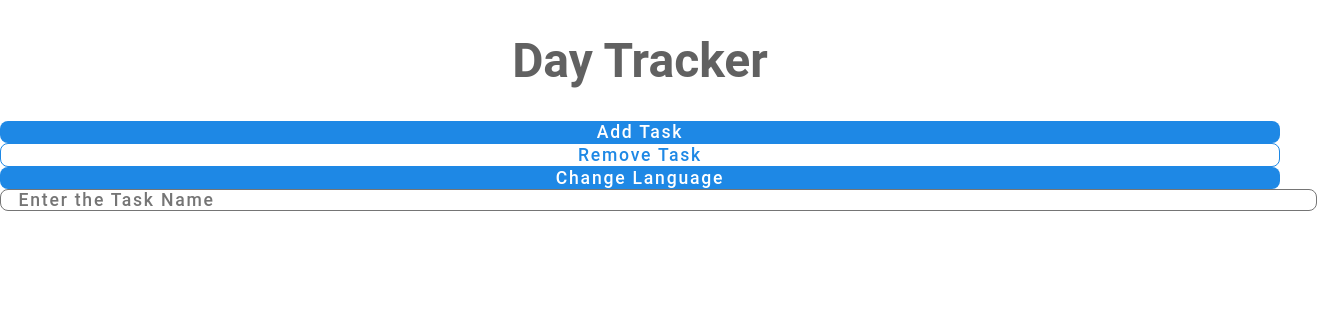
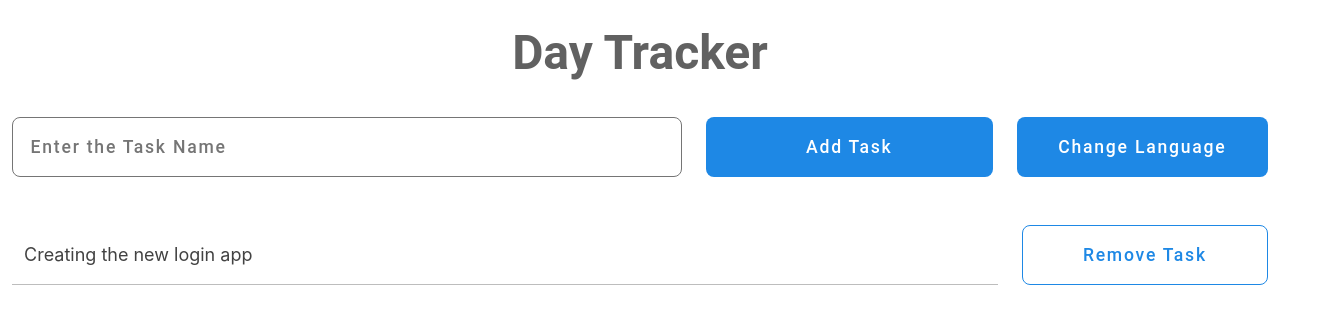
Before and after one commit to RiteshSinha919/day-tracker, a React (Create React App) app: page / in a window 1280 px wide. Shown: the top 324 px of the page, 1317 px wide, since content can reach past the window. Built offline with nearby package versions, Linux system fonts and the light colour scheme.

Commit message:
added taskBucket to inputstore

```diff
--- a/src/App.css
+++ b/src/App.css
@@ -1,40 +1,11 @@
+* {
+  box-sizing: border-box;
+  padding: 0;
+  margin: 0;
+}
+
 .App {
   display: flex;
   justify-content: center;
   align-items: center;
 }
-
-.App-logo {
-  height: 40vmin;
-  pointer-events: none;
-}
-
-@media (prefers-reduced-motion: no-preference) {
-  .App-logo {
-    animation: App-logo-spin infinite 20s linear;
-  }
-}
-
-.App-header {
-  background-color: #282c34;
-  min-height: 100vh;
-  display: flex;
-  flex-direction: column;
-  align-items: center;
-  justify-content: center;
-  font-size: calc(10px + 2vmin);
-  color: white;
-}
-
-.App-link {
-  color: #61dafb;
-}
-
-@keyframes App-logo-spin {
-  from {
-    transform: rotate(0deg);
-  }
-  to {
-    transform: rotate(360deg);
-  }
-}
--- /dev/null
+++ b/src/routes/TrackerPage/TaskItem/index.tsx
@@ -0,0 +1,27 @@
+import React from "react";
+import {
+  TaskItemContainer,
+  TaskItemContent,
+  RemoveButtonContainer,
+} from "./styledComponents";
+import CustomButton from "../../../components/CustomButton";
+import { useTranslation } from "react-i18next";
+
+interface TaskItemProps {
+  taskName: string;
+}
+
+const TaskItem: React.FC = (props: TaskItemProps) => {
+  const { taskName } = props;
+  const { t } = useTranslation();
+  return (
+    <TaskItemContainer>
+      <TaskItemContent>{taskName}</TaskItemContent>
+      <RemoveButtonContainer>
+        <CustomButton buttonText={t("removeTask")} buttonType="secondary" />
+      </RemoveButtonContainer>
+    </TaskItemContainer>
+  );
+};
+
+export default TaskItem;
--- /dev/null
+++ b/src/routes/TrackerPage/TaskItem/styledComponents.ts
@@ -0,0 +1,30 @@
+import styled from "styled-components";
+
+export const TaskItemContainer = styled.div`
+  width: 100%;
+  height: 60px;
+  display: flex;
+  justify-content: flex-start;
+  align-items: center;
+  margin: 12px 0;
+`;
+
+export const TaskItemContent = styled.div`
+  width: 80%;
+  height: 100%;
+  margin: 0 12px;
+  padding: 0 12px;
+  font-size: 18px;
+  font-weight: 400;
+  color: ${(props) => props.theme.colors.grey800};
+  display: flex;
+  align-items: center;
+  justify-content: flex-start;
+  border-bottom: 1px solid ${(props) => props.theme.colors.grey400};
+`;
+
+export const RemoveButtonContainer = styled.div`
+  width: 20%;
+  margin: 0 12px;
+  height: 100%;
+`;
--- a/src/routes/TrackerPage/index.tsx
+++ b/src/routes/TrackerPage/index.tsx
@@ -2,30 +2,76 @@ import React from "react";
 import Title from "../../components/Title";
 import CustomButton from "../../components/CustomButton";
 import CustomInput from "../../components/CustomInput";
-import { TrackerPageContainer } from "./styledComponents";
+import TaskItem from "./TaskItem";
+import {
+  TrackerPageContainer,
+  LanguageSwitcherContainer,
+  TaskAdderContainer,
+  TrackerPageAdderSection,
+  AddButtonContainer,
+  InputConatiner,
+} from "./styledComponents";
 import { useTranslation } from "react-i18next";
 import LanguageSwitcher from "../../utils/LanguageSwitchUtils.ts";
+import { observer } from "mobx-react-lite";
+import { inputStore } from "../../stores/InputStore";
 
-const TrackerPage: React.FC = () => {
+const TrackerPage: React.FC = observer(() => {
   const { t } = useTranslation();
 
+  const renderTitle = () => {
+    return <Title headingText={t("dayTracker")}></Title>;
+  };
+
+  const renderLanguageSwitcher = () => {
     return (
-    <TrackerPageContainer>
-      <Title headingText={t("dayTracker")}></Title>
-      <CustomButton buttonText={t("addTask")} buttonType="primary" />
-      <CustomButton buttonText={t("removeTask")} buttonType="secondary" />
+      <LanguageSwitcherContainer>
         <CustomButton
           buttonText={t("changeLanguage")}
           buttonType="primary"
           submitFunction={LanguageSwitcher}
         />
+      </LanguageSwitcherContainer>
+    );
+  };
+
+  const renderTasksAdder = () => {
+    return (
+      <TaskAdderContainer>
+        <InputConatiner>
           <CustomInput
             name="name"
             type="text"
             placeholderText={t("enterTaskName")}
           />
-    </TrackerPageContainer>
+        </InputConatiner>
+        <AddButtonContainer>
+          <CustomButton
+            buttonText={t("addTask")}
+            buttonType="primary"
+            submitFunction={() =>
+              inputStore.addTask(inputStore.getInput("name"))
+            }
+          />
+        </AddButtonContainer>
+      </TaskAdderContainer>
     );
   };
 
+  const renderTaskItem = () => {
+    return <TaskItem taskName="Creating the new login app" />;
+  };
+
+  return (
+    <TrackerPageContainer>
+      {renderTitle()}
+      <TrackerPageAdderSection>
+        {renderTasksAdder()}
+        {renderLanguageSwitcher()}
+      </TrackerPageAdderSection>
+      {renderTaskItem()}
+    </TrackerPageContainer>
+  );
+});
+
 export default TrackerPage;
--- a/src/routes/TrackerPage/styledComponents.ts
+++ b/src/routes/TrackerPage/styledComponents.ts
@@ -1,3 +1,47 @@
 import styled from "styled-components";
 
-export const TrackerPageContainer = styled.div``;
+export const TrackerPageContainer = styled.div`
+  height: 100%;
+  width: 100%;
+  margin: 24px 0 0 0;
+  display: flex;
+  flex-direction: column;
+`;
+
+export const TrackerPageAdderSection = styled.div`
+  height: 60px;
+  margin: 36px 0;
+  box-sizing: border-box;
+  width: 100%;
+  display: flex;
+  align-items: center;
+  justify-content: flex-start;
+`;
+
+export const TaskAdderContainer = styled.div`
+  height: 100%;
+  width: 80%;
+  display: flex;
+  align-items: center;
+  justify-content: flex-start;
+`;
+
+export const InputConatiner = styled.div`
+  height: 100%;
+  width: 70%;
+  margin: 0 12px;
+`;
+
+export const AddButtonContainer = styled.div`
+  height: 100%;
+  width: 30%;
+  margin: 0 12px;
+`;
+
+export const LanguageSwitcherContainer = styled.div`
+  width: 20%;
+  height: 100%;
+  display: flex;
+  justify-content: flex-end;
+  margin: 0 12px;
+`;
--- a/src/stores/InputStore/index.ts
+++ b/src/stores/InputStore/index.ts
@@ -2,13 +2,19 @@ import { makeObservable, observable, action } from "mobx";
 
 class InputStore {
   inputs: Record<string, string> = {};
+  taskBucket: string[] = [];
 
   constructor() {
     makeObservable(this, {
       inputs: observable,
       setInput: action,
       resetInput: action,
+      taskBucket: observable,
+      addTask: action,
     });
+
+    this.taskBucket = [];
+    this.inputs = {};
   }
 
   setInput(key: string, value: string) {
@@ -22,6 +28,11 @@ class InputStore {
   resetInput() {
     this.inputs = {};
   }
+
+  addTask(task: string) {
+    console.log("new", task);
+    this.taskBucket.push(task);
+  }
 }
 
 export const inputStore = new InputStore();
```
Lines whose indentation alone changed are shown as unchanged.
